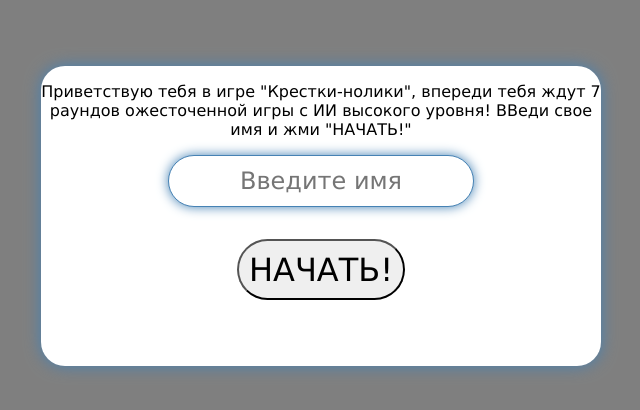
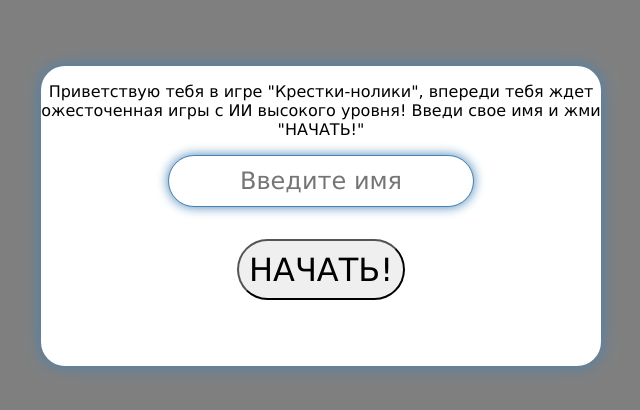
Before and after one commit to qwersety/Tic-tac-toe, a plain HTML site: page index.html in a window 1280 px wide. Shown: the part 184-594 px from the top of the page, without its empty margins (319-959 px from the left). Drawn offline with Linux system fonts and the light colour scheme; a web font is replaced by a local one.

Commit message:
Update index.html
игру переосмыслена

```diff
--- a/index.html
+++ b/index.html
@@ -9,7 +9,7 @@
   <body>
     <div id="startPanel" class="startPanelShadow">
   		<div class="startPanel">
-  			<p class="startPanel__greeting" >Приветствую тебя в игре "Крестки-нолики", впереди тебя ждут 7 раундов ожесточенной игры с ИИ высокого уровня! ВВеди свое имя и жми "НАЧАТЬ!"</p>
+  			<p class="startPanel__greeting" >Приветствую тебя в игре "Крестки-нолики", впереди тебя ждет ожесточенная игры с ИИ высокого уровня! Введи свое имя и жми "НАЧАТЬ!"</p>
   			<form id="startForm" name="startForm" action="#" class="startPanel__form" method="post">
   				<input id="userName" type="text" autofocus required placeholder="Введите имя" maxlength="15" title="От 1 до 15 символов!" required name="userName" class="startPanel__nameInput">
   				<input id="startClick" type="submit" value="НАЧАТЬ!" class="startPanel__nameButton">
```
